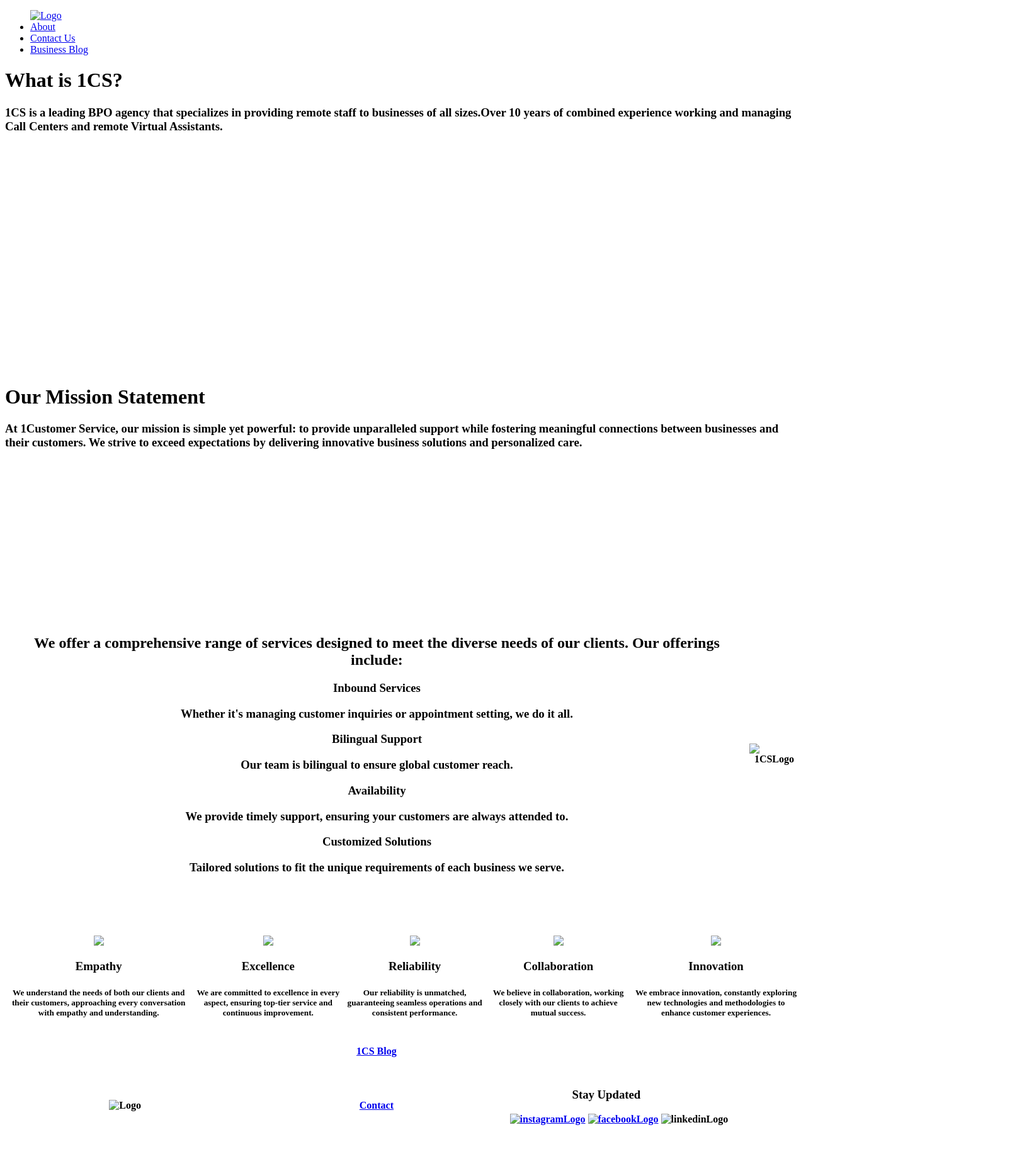
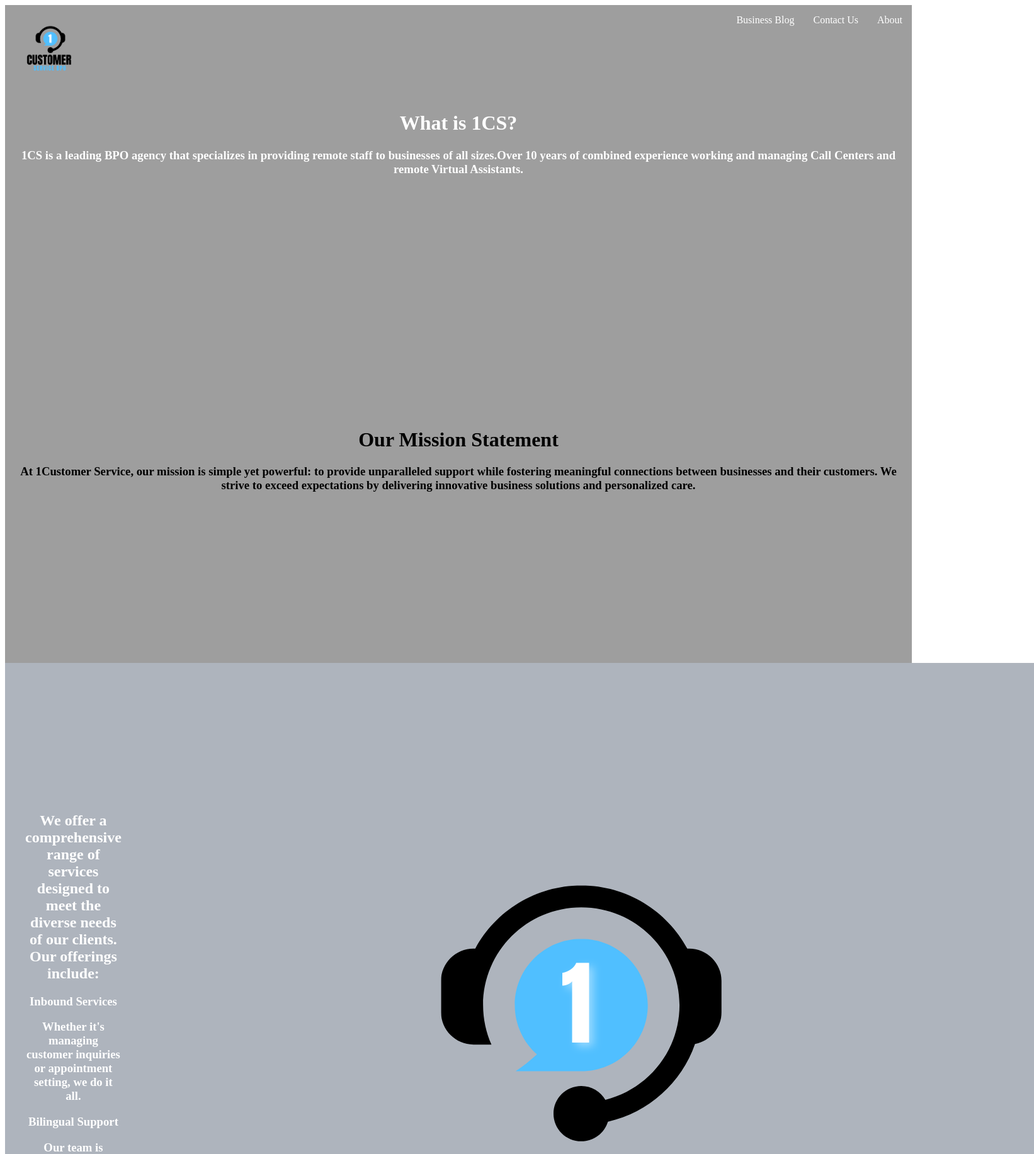
Before and after one commit to NolanWells/1CS, a plain HTML site: page 1CSWebsite/NavPages/About.html in a window 1280 px wide. Shown: the top 1833 px of the page at 63% size, 1642 px wide, since content can reach past the window. Drawn offline with Linux system fonts and the light colour scheme; the site is published under a folder, as on GitHub Pages, so addresses that start at the root find nothing; a web font is replaced by a local one.

Commit message:
make paths relative

```diff
--- a/1CSWebsite/NavPages/About.html
+++ b/1CSWebsite/NavPages/About.html
@@ -4,9 +4,9 @@
 <head>
     <meta charset="UTF-8">
     <meta name="viewport" content="width=device-width, initial-scale=1.0">
-    <link rel="stylesheet" href="/1CSWebsite/style.css">
+    <link rel="stylesheet" href="../style.css">
     <link href='https://fonts.googleapis.com/css?family=Jockey One' rel='stylesheet'>
-    <script src="/1CSWebsite/script.js"></script>
+    <script src="../script.js"></script>
     <title>1CS</title>
 </head>
 
@@ -16,11 +16,11 @@
         <div id="NavBar" classname="NavBar">
 
             <ul>
-                <a classname="NavbarItem" href="/1CSWebsite/index.html"><img
-                        src="/1CSWebsite/pictures/CustomerTrans.png" class="OneCSLogo" alt="Logo" /></a>
-                <li><a classname="NavbarItem" href="/1CSWebsite/NavPages/About.html">About</a></li>
-                <li><a classname="NavbarItem" href="/1CSWebsite/NavPages/Contact.html">Contact Us</a></li>
-                <li><a classname="NavbarItem" href="/1CSWebsite/NavPages/BusinessBlog.html">Business Blog</a></li>
+                <a classname="NavbarItem" href="../index.html"><img
+                        src="../pictures/CustomerTrans.png" class="OneCSLogo" alt="Logo" /></a>
+                <li><a classname="NavbarItem" href="../NavPages/About.html">About</a></li>
+                <li><a classname="NavbarItem" href="../NavPages/Contact.html">Contact Us</a></li>
+                <li><a classname="NavbarItem" href="../NavPages/BusinessBlog.html">Business Blog</a></li>
 
             </ul>
         </div>
@@ -93,7 +93,7 @@
 
                     </th>
                     <th>
-                        <img class="1CSLogo" src="/1CSWebsite/pictures/CustomerTrans.png"
+                        <img class="1CSLogo" src="../pictures/CustomerTrans.png"
                             alt="1CSLogo" />
                     </th>
                 </tr>
@@ -107,29 +107,29 @@
         <table style="width: 100%;">
             <tr>
                 <th>
-                    <img src="/1CSWebsite/pictures/specializedpic.png" />
+                    <img src="../pictures/specializedpic.png" />
                     <h3 class="TitleFour">Empathy</h3>
                     <h5 class="SubFour">We understand the needs of both our clients and their customers, approaching
                         every conversation with empathy and understanding.</h5>
                 </th>
 
                 <th>
-                    <img src="/1CSWebsite/pictures/costsavingpic.png" />
+                    <img src="../pictures/costsavingpic.png" />
                     <h3 class="TitleFive">Excellence</h3>
                     <h5 class="SubFive">We are committed to excellence in every aspect, ensuring top-tier service and continuous improvement.</h5>
                 </th>
                 <th>
-                    <img src="/1CSWebsite/pictures/calendar.png" />
+                    <img src="../pictures/calendar.png" />
                     <h3 class="TitleSix">Reliability</h3>
                     <h5 class="TitleSix"> Our reliability is unmatched, guaranteeing seamless operations and consistent performance.</h5>
                 </th>
                 <th>
-                    <img src="/1CSWebsite/pictures/calendar.png" />
+                    <img src="../pictures/calendar.png" />
                     <h3 class="TitleSix">Collaboration</h3>
                     <h5 class="TitleSix">We believe in collaboration, working closely with our clients to achieve mutual success.</h5>
                 </th>
                 <th>
-                    <img src="/1CSWebsite/pictures/calendar.png" />
+                    <img src="../pictures/calendar.png" />
                     <h3 class="TitleSix">Innovation</h3>
                     <h5 class="TitleSix">We embrace innovation, constantly exploring new technologies and methodologies to enhance customer experiences.</h5>
                 </th>
@@ -143,33 +143,33 @@
         <table class="footer">
             <tr>
                 <th style="width: 33%;">
-                    <img src="/1CSWebsite/pictures/CustomerTrans.png" class="OneCSLogoFooter" alt="Logo" />
+                    <img src="../pictures/CustomerTrans.png" class="OneCSLogoFooter" alt="Logo" />
                 </th>
 
                 <th class="FooterPageLinks" style="text-align: center; width: 33%;">
                     <ul>
-                        <a href="/1CSWebsite/NavPages/BusinessBlog.html" class="footerNavLinks">1CS Blog</a>
+                        <a href="../NavPages/BusinessBlog.html" class="footerNavLinks">1CS Blog</a>
                     </ul>
                     <br />
                     <br />
                     <ul>
-                        <a href="/1CSWebsite/NavPages/Contact.html" class="footerNavLinks">Contact</a>
+                        <a href="../NavPages/Contact.html" class="footerNavLinks">Contact</a>
                     </ul>
                     <br />
                     <br />
                     <ul>
-                        <a href="/1CSWebsite/NavPages/About.html" class="footerNavLinks">About Us</a>
+                        <a href="../NavPages/About.html" class="footerNavLinks">About Us</a>
                     </ul>
                 </th>
                 <th>
                     <h3 class="footerText"> Stay Updated </h3>
                     <ul class="MediaFooter">
                         <a href="https://www.instagram.com/1customerservicebpo/"><img
-                                src="/1CSWebsite/pictures/instagram logo_icon (1).png" alt="instagramLogo"
+                                src="../pictures/instagram logo_icon (1).png" alt="instagramLogo"
                                 class="FooterMediaLinks" /></a>
-                        <a href="www.facebook.com"><img src="/1CSWebsite/pictures/facebook logo_icon (1).png"
+                        <a href="www.facebook.com"><img src="../pictures/facebook logo_icon (1).png"
                                 alt="facebookLogo" class="FooterMediaLinks" /></a>
-                        <a href="www.linkedin.com"></a><img src="/1CSWebsite/pictures/linkedin logo_icon (1).png"
+                        <a href="www.linkedin.com"></a><img src="../pictures/linkedin logo_icon (1).png"
                             alt="linkedinLogo" class="FooterMediaLinks" /></a>
                     </ul>
 
--- a/1CSWebsite/style.css
+++ b/1CSWebsite/style.css
@@ -161,7 +161,7 @@
 }
 
 .body {
-    background-image: url("/1CSWebsite/pictures/whitebackgroud.png");
+    background-image: url("pictures/whitebackgroud.png");
     background-size: contain;
     background-repeat: no-repeat;
     align-items: center;
```
Also changed, not shown: 1CSWebsite/NavPages/BusinessBlog.html (+14 -14 lines), 1CSWebsite/NavPages/Contact.html (+14 -14 lines), 1CSWebsite/index.html (+17 -17 lines).
